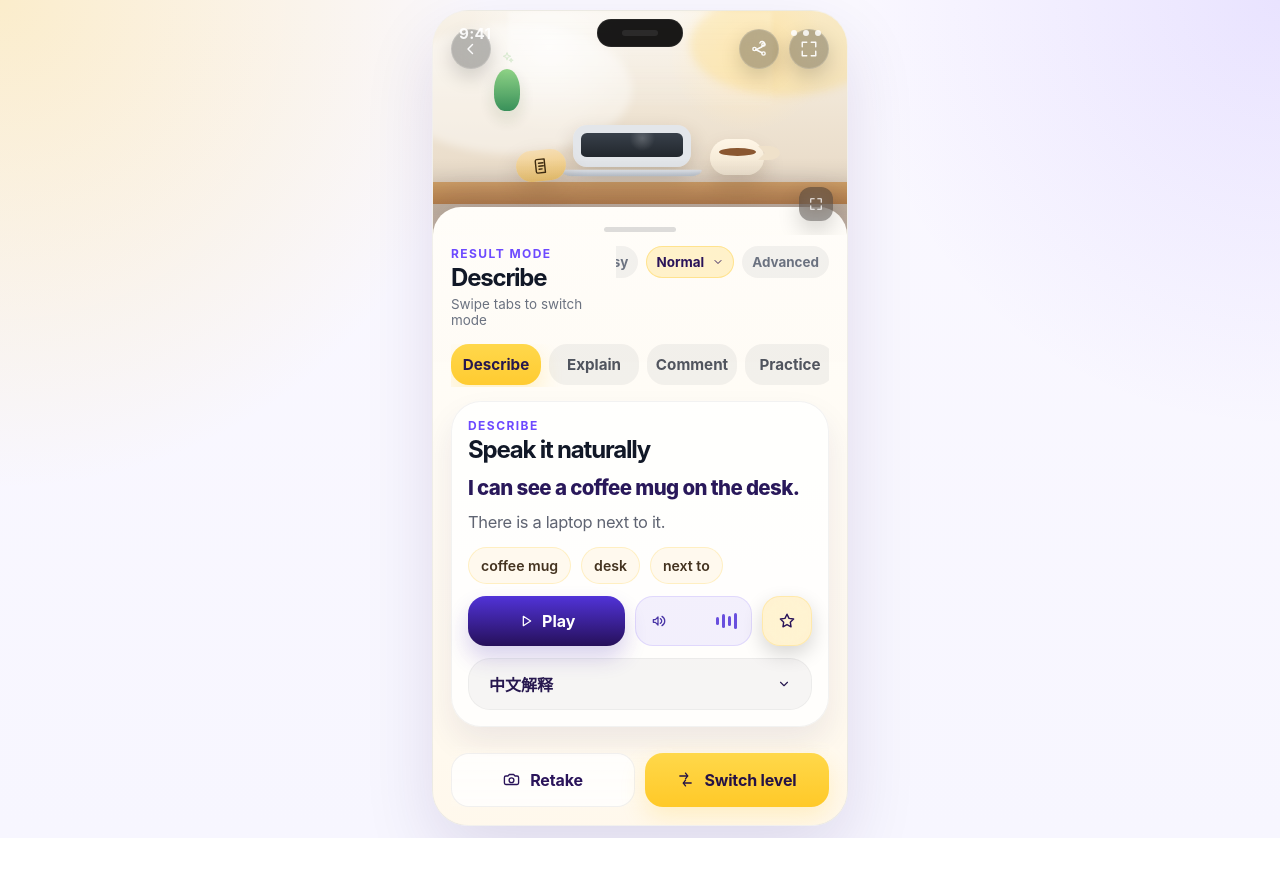
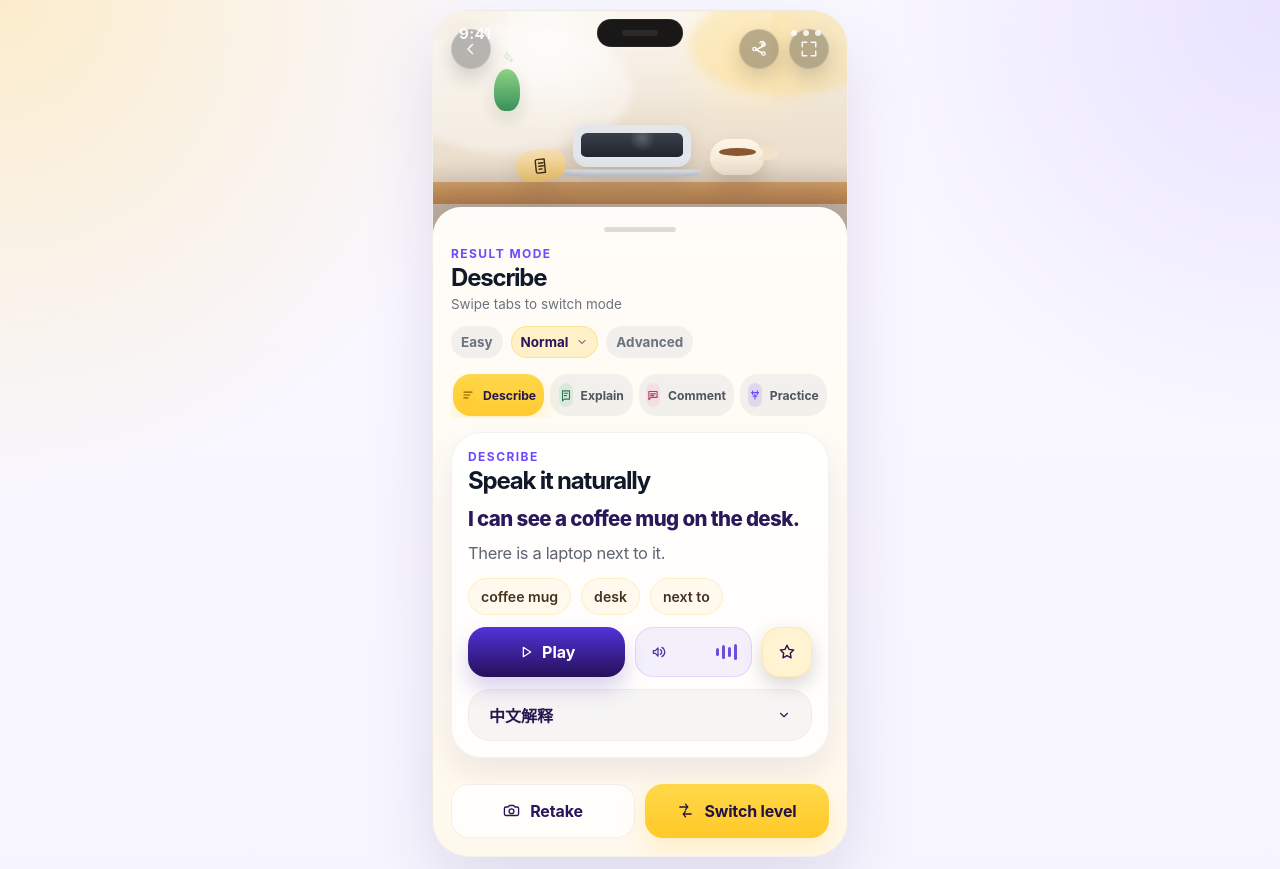
Before and after one commit to okkknight/snapspeak, a React (Vite) app: page / in a window 1280 px wide. Both pictures are taken after a click on the button 640 px from the left and 721 px from the top of the page. Before the commit the page ends 838 px from the top, so only its background shows below. Built offline with nearby package versions, Linux system fonts and the light colour scheme.

Commit message:
feat: refine snapspeak result screen

```diff
--- a/src/components/CapturedPhotoPreview.tsx
+++ b/src/components/CapturedPhotoPreview.tsx
@@ -11,9 +11,6 @@ export function CapturedPhotoPreview({ className }: Props) {
     <section className={cn('captured-photo-preview', className)}>
       <div className="captured-photo-preview__image">
         <SceneMock />
-        <button type="button" className="captured-photo-preview__expand-badge" aria-label="Expand photo preview">
-          <ExpandIcon size={14} />
-        </button>
       </div>
 
       <div className="captured-photo-preview__chrome">
--- a/src/components/ModeTabs.tsx
+++ b/src/components/ModeTabs.tsx
@@ -1,6 +1,7 @@
-import { useRef, type PointerEvent } from 'react';
+import { useEffect, useRef, type PointerEvent } from 'react';
 import { cn } from '../utils/cn';
 import type { Mode } from '../types';
+import { CommentIcon, DescribeIcon, ExplainIcon, PracticeIcon } from './icons';
 
 type Props = {
   active: Mode;
@@ -18,6 +19,33 @@ export function ModeTabs({
   className,
 }: Props) {
   const gesture = useRef<{ x: number; y: number } | null>(null);
+  const itemRefs = useRef<Record<Mode, HTMLButtonElement | null>>({
+    Describe: null,
+    Explain: null,
+    Comment: null,
+    Practice: null,
+  });
+
+  useEffect(() => {
+    itemRefs.current[active]?.scrollIntoView({
+      behavior: 'smooth',
+      inline: 'center',
+      block: 'nearest',
+    });
+  }, [active]);
+
+  const getModeIcon = (mode: Mode) => {
+    switch (mode) {
+      case 'Describe':
+        return DescribeIcon;
+      case 'Explain':
+        return ExplainIcon;
+      case 'Comment':
+        return CommentIcon;
+      case 'Practice':
+        return PracticeIcon;
+    }
+  };
 
   const handlePointerDown = (event: PointerEvent<HTMLDivElement>) => {
     gesture.current = { x: event.clientX, y: event.clientY };
@@ -52,13 +80,20 @@ export function ModeTabs({
     >
       {modes.map((mode) => {
         const selected = mode === active;
+        const ModeIcon = getModeIcon(mode);
         return (
           <button
             key={mode}
             type="button"
+            ref={(node) => {
+              itemRefs.current[mode] = node;
+            }}
             className={cn('mode-tabs__item', selected && 'mode-tabs__item--active')}
             onClick={() => onChange?.(mode)}
           >
+            <span className={cn('mode-tabs__icon', `mode-tabs__icon--${mode.toLowerCase()}`)}>
+              <ModeIcon size={14} />
+            </span>
             <span className="mode-tabs__label">{mode}</span>
           </button>
         );
--- a/src/components/ResultBottomSheet.tsx
+++ b/src/components/ResultBottomSheet.tsx
@@ -40,12 +40,14 @@ export function ResultBottomSheet({
     <section className={cn('result-bottom-sheet', className)}>
       <div className="result-bottom-sheet__handle" />
       <div className="result-bottom-sheet__header">
-        <div>
+        <div className="result-bottom-sheet__headline">
           <p className="result-bottom-sheet__eyebrow">Result mode</p>
           <h3 className="result-bottom-sheet__title">{result.title}</h3>
           <p className="result-bottom-sheet__hint">Swipe tabs to switch mode</p>
         </div>
-        <LevelSelector active={level} onChange={onLevelChange} />
+        <div className="result-bottom-sheet__level-row">
+          <LevelSelector active={level} onChange={onLevelChange} />
+        </div>
       </div>
       <ModeTabs active={mode} onChange={onModeChange} onStep={onModeStep} />
       <EnglishResultCard
--- a/src/components/icons.tsx
+++ b/src/components/icons.tsx
@@ -52,6 +52,48 @@ export function CameraIcon(props: IconProps) {
     <Icon {...props}>
       <path d="M4 7h3l2-2h6l2 2h3a2 2 0 0 1 2 2v8a2 2 0 0 1-2 2H4a2 2 0 0 1-2-2V9a2 2 0 0 1 2-2Z" />
       <circle cx="12" cy="13" r="3.4" />
+    </Icon>
+  );
+}
+
+export function DescribeIcon(props: IconProps) {
+  return (
+    <Icon {...props}>
+      <path d="M5 7h14" />
+      <path d="M5 12h10" />
+      <path d="M5 17h7" />
+    </Icon>
+  );
+}
+
+export function ExplainIcon(props: IconProps) {
+  return (
+    <Icon {...props}>
+      <path d="M6 5h12v14H9l-3 3V5Z" />
+      <path d="M9 9h6" />
+      <path d="M9 13h4" />
+    </Icon>
+  );
+}
+
+export function CommentIcon(props: IconProps) {
+  return (
+    <Icon {...props}>
+      <path d="M5 6h14v10H9l-4 4V6Z" />
+      <path d="M8 10h8" />
+      <path d="M8 13h5" />
+    </Icon>
+  );
+}
+
+export function PracticeIcon(props: IconProps) {
+  return (
+    <Icon {...props}>
+      <path d="M6 8h12" />
+      <path d="M8 5v6" />
+      <path d="M16 5v6" />
+      <path d="M12 11v8" />
+      <path d="M9 14h6" />
     </Icon>
   );
 }
--- a/src/styles.css
+++ b/src/styles.css
@@ -621,23 +621,6 @@ button {
   background: linear-gradient(180deg, transparent, rgba(7, 10, 16, 0.16));
 }
 
-.captured-photo-preview__expand-badge {
-  position: absolute;
-  right: 14px;
-  bottom: 14px;
-  z-index: 2;
-  display: inline-grid;
-  place-items: center;
-  width: 34px;
-  height: 34px;
-  border: 0;
-  border-radius: 12px;
-  color: rgba(255, 255, 255, 0.95);
-  background: rgba(7, 10, 16, 0.36);
-  backdrop-filter: blur(16px);
-  box-shadow: 0 10px 22px rgba(0, 0, 0, 0.16);
-}
-
 .result-bottom-sheet {
   position: relative;
   margin-top: -44px;
@@ -661,6 +644,17 @@ button {
   align-items: flex-start;
   justify-content: space-between;
   gap: 14px;
+}
+
+.result-bottom-sheet__header {
+  display: grid;
+  grid-template-columns: minmax(0, 1fr);
+  gap: 14px;
+}
+
+.result-bottom-sheet__level-row {
+  display: flex;
+  justify-content: flex-start;
 }
 
 .result-bottom-sheet__eyebrow,
@@ -693,9 +687,11 @@ button {
 
 .mode-tabs {
   display: flex;
-  gap: 8px;
+  gap: 6px;
   overflow-x: auto;
   padding-bottom: 2px;
+  padding-inline: 2px;
+  scroll-snap-type: x proximity;
   touch-action: pan-y;
   scrollbar-width: none;
 }
@@ -718,11 +714,12 @@ button {
 }
 
 .mode-tabs__item {
-  min-width: 90px;
-  padding: 11px 13px;
+  min-width: 76px;
+  padding: 9px 9px 9px 9px;
   border-radius: 18px;
   background: rgba(17, 24, 39, 0.05);
   color: rgba(17, 24, 39, 0.72);
+  scroll-snap-align: center;
 }
 
 .mode-tabs__item--active {
@@ -731,10 +728,40 @@ button {
   box-shadow: 0 10px 22px rgba(255, 201, 40, 0.24);
 }
 
+.mode-tabs__icon {
+  display: inline-grid;
+  place-items: center;
+  width: 24px;
+  height: 24px;
+  border-radius: 9px;
+  background: rgba(109, 74, 255, 0.08);
+  color: var(--primary);
+}
+
+.mode-tabs__icon--describe {
+  background: rgba(255, 201, 40, 0.18);
+  color: #8d6400;
+}
+
+.mode-tabs__icon--explain {
+  background: rgba(101, 198, 143, 0.16);
+  color: #2f7a52;
+}
+
+.mode-tabs__icon--comment {
+  background: rgba(255, 120, 160, 0.14);
+  color: #ad3c69;
+}
+
+.mode-tabs__icon--practice {
+  background: rgba(109, 74, 255, 0.14);
+  color: var(--primary);
+}
+
 .mode-tabs__label {
   position: relative;
   z-index: 1;
-  font-size: 0.95rem;
+  font-size: 0.76rem;
   font-weight: 700;
 }
 
```
